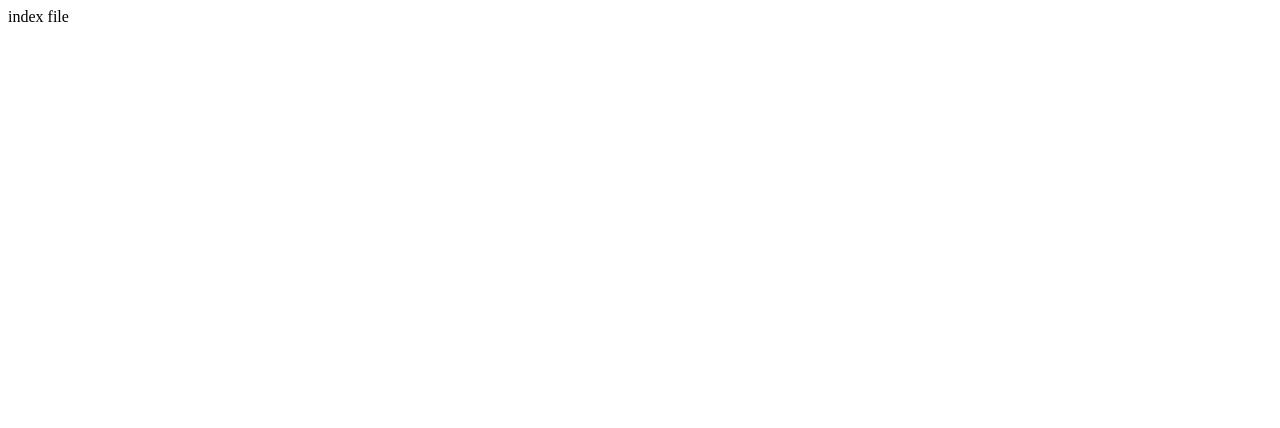
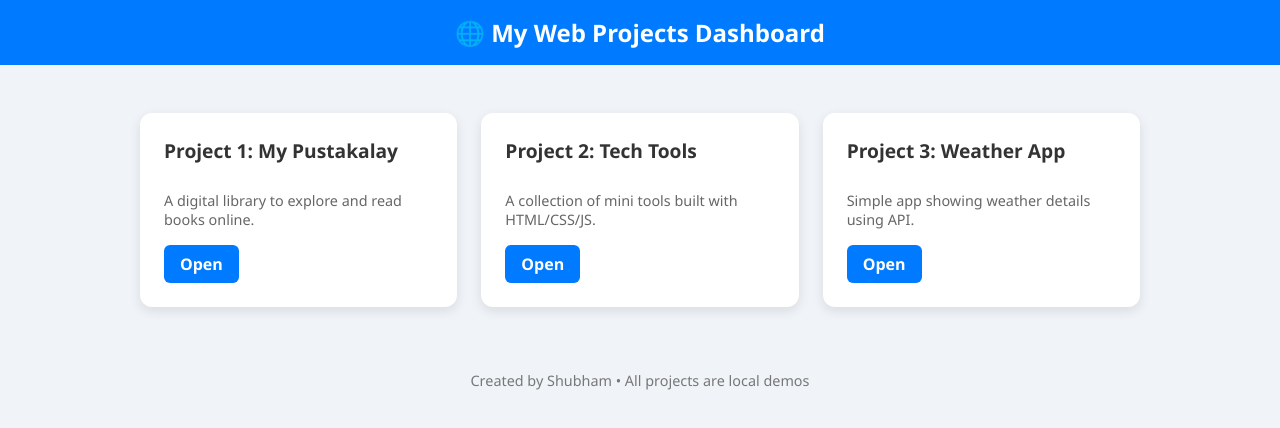
Before and after one commit to Subhamahato/Projects, a plain HTML site: page index.html in a window 1280 px wide. Drawn offline with Linux system fonts and the light colour scheme.

Commit message:
Update index.html

```diff
--- a/index.html
+++ b/index.html
@@ -1 +1,131 @@
-index file
+<!DOCTYPE html>
+<html lang="en">
+<head>
+  <meta charset="UTF-8" />
+  <meta name="viewport" content="width=device-width, initial-scale=1.0"/>
+  <title>Projects Dashboard</title>
+  <style>
+    :root {
+      --bg-color: #f0f4f8;
+      --card-bg: #ffffff;
+      --accent: #007bff;
+      --text-color: #333;
+      --card-shadow: 0 4px 12px rgba(0, 0, 0, 0.1);
+    }
+
+    body {
+      margin: 0;
+      font-family: 'Segoe UI', Tahoma, Geneva, Verdana, sans-serif;
+      background-color: var(--bg-color);
+      color: var(--text-color);
+    }
+
+    header {
+      background-color: var(--accent);
+      padding: 1rem;
+      text-align: center;
+      color: white;
+      font-size: 1.5rem;
+      font-weight: bold;
+    }
+
+    .container {
+      max-width: 1000px;
+      margin: 2rem auto;
+      padding: 1rem;
+      display: grid;
+      grid-template-columns: repeat(auto-fill, minmax(250px, 1fr));
+      gap: 1.5rem;
+    }
+
+    .card {
+      background-color: var(--card-bg);
+      padding: 1.5rem;
+      border-radius: 12px;
+      box-shadow: var(--card-shadow);
+      transition: transform 0.2s, box-shadow 0.2s;
+      display: flex;
+      flex-direction: column;
+      justify-content: space-between;
+    }
+
+    .card:hover {
+      transform: translateY(-5px);
+      box-shadow: 0 8px 20px rgba(0, 0, 0, 0.15);
+    }
+
+    .card h3 {
+      margin: 0 0 0.8rem 0;
+      font-size: 1.2rem;
+    }
+
+    .card p {
+      font-size: 0.9rem;
+      margin-bottom: 1rem;
+      color: #666;
+    }
+
+    .card a {
+      align-self: flex-start;
+      text-decoration: none;
+      background-color: var(--accent);
+      color: white;
+      padding: 0.5rem 1rem;
+      border-radius: 6px;
+      font-weight: bold;
+      transition: background-color 0.2s;
+    }
+
+    .card a:hover {
+      background-color: #0056b3;
+    }
+
+    footer {
+      text-align: center;
+      font-size: 0.9rem;
+      margin-top: 3rem;
+      color: #777;
+    }
+  </style>
+</head>
+<body>
+
+  <header>🌐 My Web Projects Dashboard</header>
+
+  <div class="container">
+
+    <div class="card">
+      <h3>Project 1: My Pustakalay</h3>
+      <p>A digital library to explore and read books online.</p>
+      <a href="my-pustakalay/index.html" target="_blank">Open</a>
+    </div>
+
+    <div class="card">
+      <h3>Project 2: Tech Tools</h3>
+      <p>A collection of mini tools built with HTML/CSS/JS.</p>
+      <a href="tech-tools/index.html" target="_blank">Open</a>
+    </div>
+
+    <div class="card">
+      <h3>Project 3: Weather App</h3>
+      <p>Simple app showing weather details using API.</p>
+      <a href="weather-app/index.html" target="_blank">Open</a>
+    </div>
+
+    <!-- Add more project cards below by copying this block -->
+    <!--
+    <div class="card">
+      <h3>Project Title</h3>
+      <p>Short description of the project.</p>
+      <a href="folder-name/index.html" target="_blank">Open</a>
+    </div>
+    -->
+
+  </div>
+
+  <footer>
+    Created by Shubham • All projects are local demos
+  </footer>
+
+</body>
+</html>
```
